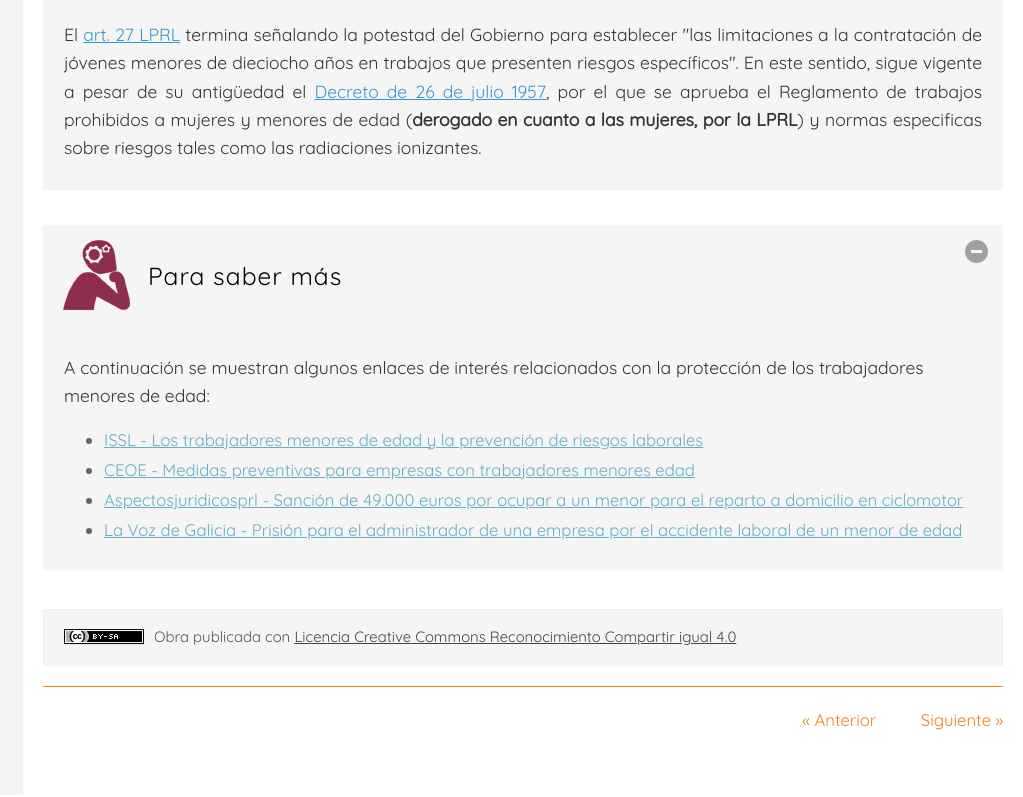
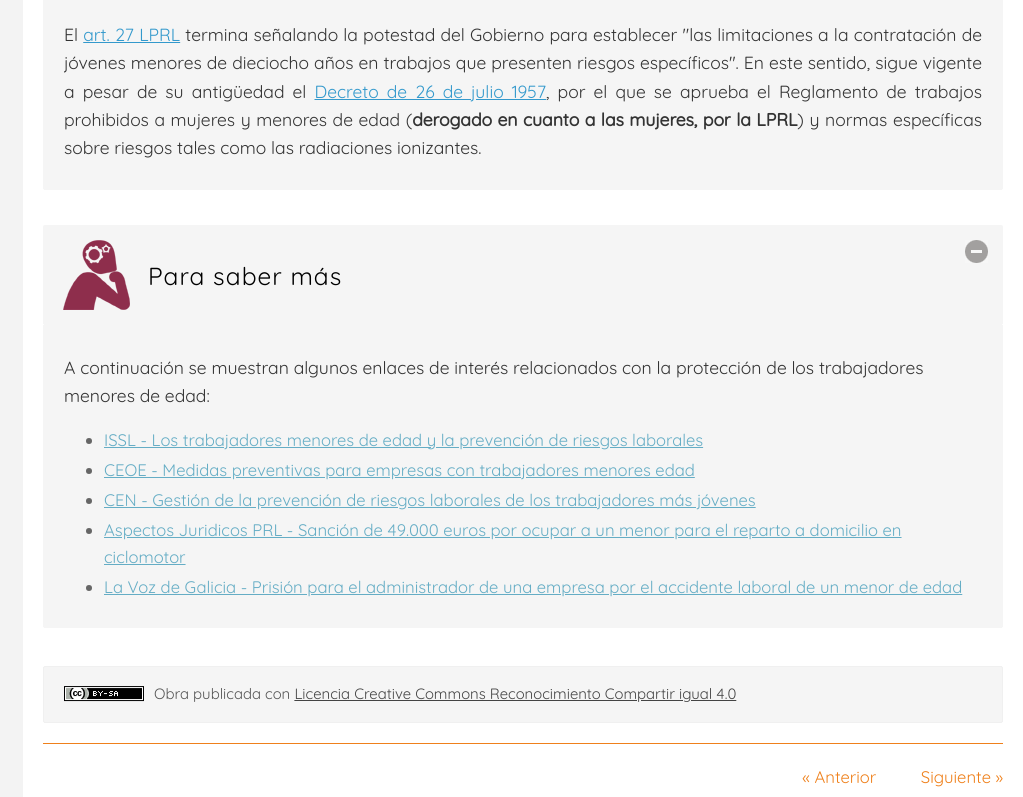
Before and after one commit to joseandressanz/UT-6.-Derechos-y-Deberes-en-Circunstancias-Especiales, a plain HTML site: page 4_proteccin_de_los_menores_de_edad.html in a window 1280 px wide. Shown: the part 1723-2520 px from the top of the page, without its empty margins (257-1280 px from the left). Drawn offline with Linux system fonts and the light colour scheme.

Commit message:
Add files via upload

```diff
--- a/4_proteccin_de_los_menores_de_edad.html
+++ b/4_proteccin_de_los_menores_de_edad.html
@@ -61,7 +61,7 @@
 <div class="iDevice_inner">
 <div class="iDevice_content_wrapper">
 <div id="ta19_140_2" class="block iDevice_content">
-<div class="exe-text"><p style="text-align: justify;">Los trabajadores <strong>menores de edad</strong> también son objeto de especificas medidas de protección en materia preventiva, que se hallan recogidas en el <a href="https://www.boe.es/buscar/act.php?id=BOE-A-1995-24292#a27">art. 27 LPRL</a>. Básicamente, dichas medidas son dos:</p>
+<div class="exe-text"><p style="text-align: justify;">Los trabajadores <strong>menores de edad</strong> también son objeto de específicas medidas de protección en materia preventiva, que se hallan recogidas en el <a href="https://www.boe.es/buscar/act.php?id=BOE-A-1995-24292#a27">art. 27 LPRL</a>. Básicamente, dichas medidas son dos:</p>
 <ol>
 <li style="text-align: justify;"><strong>Evaluación específica</strong> de riesgos.</li>
 <li style="text-align: justify;"><strong>Información a padres o tutores</strong>.</li>
@@ -114,7 +114,7 @@
 <figure class="exe-figure exe-media position-center license-CC-BY-NC-SA" style="width: 480px;"><iframe width="480" height="198" src="https://giphy.com/embed/jwKC0qlOoXmcLDB4vC" class="giphy-embed" allowfullscreen="allowfullscreen"></iframe>
 <figcaption class="figcaption"><a href="https://giphy.com/" target="_blank" class="author" rel="noopener">Giphy</a>. <a href="https://giphy.com/embed/jwKC0qlOoXmcLDB4vC" target="_blank" class="title" rel="noopener"><em>Menores de edad y accidentes</em></a> <span class="license"><span class="sep">(</span><a href="http://creativecommons.org/licenses/?lang=es" rel="license nofollow noopener" target="_blank" title="Creative Commons BY-NC-SA">CC BY-NC-SA</a><span class="sep">)</span></span></figcaption>
 <a href="https://giphy.com/gifs/reaction-mood-jwKC0qlOoXmcLDB4vC"></a></figure>
-<p style="text-align: justify;">El <a href="https://www.boe.es/buscar/act.php?id=BOE-A-1995-24292#a27">art. 27 LPRL</a> termina señalando la potestad del Gobierno para establecer "las limitaciones a la contratación de jóvenes menores de dieciocho años en trabajos que presenten riesgos específicos". En este sentido, sigue vigente a pesar de su antigüedad el <a href="https://www.boe.es/buscar/act.php?id=BOE-A-1957-11398">Decreto de 26 de julio 1957</a>, por el que se aprueba el Reglamento de trabajos prohibidos a mujeres y menores de edad (<strong>derogado en cuanto a las mujeres, por la LPRL</strong>) y normas especificas sobre riesgos tales como las radiaciones ionizantes. </p></div>
+<p style="text-align: justify;">El <a href="https://www.boe.es/buscar/act.php?id=BOE-A-1995-24292#a27">art. 27 LPRL</a> termina señalando la potestad del Gobierno para establecer "las limitaciones a la contratación de jóvenes menores de dieciocho años en trabajos que presenten riesgos específicos". En este sentido, sigue vigente a pesar de su antigüedad el <a href="https://www.boe.es/buscar/act.php?id=BOE-A-1957-11398">Decreto de 26 de julio 1957</a>, por el que se aprueba el Reglamento de trabajos prohibidos a mujeres y menores de edad (<strong>derogado en cuanto a las mujeres, por la LPRL</strong>) y normas específicas sobre riesgos tales como las radiaciones ionizantes. </p></div>
 </div>
 </div>
 </div>
@@ -130,8 +130,9 @@
 <ul>
 <li><span style="font-weight: 400;"><a href="https://drive.google.com/file/d/1QZJLU0z49-QSsbFgd_o42crFNJOrIrhP/view?usp=drive_link">ISSL - Los trabajadores menores de edad y la prevención de riesgos laborales</a></span></li>
 <li><span style="font-weight: 400;"><a href="https://drive.google.com/file/d/1tcS6Rs1GMNADCqVPubba7w7qPGtHU3iy/view?usp=drive_link">CEOE - Medidas preventivas para empresas con trabajadores menores edad</a></span></li>
-<li><span style="font-weight: 400;"><a href="https://aspectosjuridicosprl.blogspot.com/2023/03/sancion-de-49000-euros-por-ocupar-un.html" target="_blank" rel="noopener">Aspectosjuridicosprl - Sanción de 49.000 euros por ocupar a un menor para el reparto a domicilio en ciclomotor</a></span></li>
-<li><span style="font-weight: 400;"><a href="https://www.lavozdegalicia.es/noticia/pontevedra/2024/05/05/prision-accidente-laboral-menor-edad/0003_202405P5C4992.htm" target="_blank" rel="noopener">La Voz de Galicia - Prisión para el administrador de una empresa por el accidente laboral de un menor de edad</a></span></li>
+<li><a href="https://drive.google.com/file/d/1c4NFnXrmyx3udInahQME5-zTlTzzaAr9/view?usp=drive_link">CEN - Gestión de la prevención de riesgos laborales de los trabajadores más jóvenes</a></li>
+<li><span style="font-weight: 400;"><a href="https://aspectosjuridicosprl.blogspot.com/2023/03/sancion-de-49000-euros-por-ocupar-un.html" target="_blank" rel="noopener">Aspectos Juridicos PRL - Sanción de 49.000 euros por ocupar a un menor para el reparto a domicilio en ciclomotor</a></span></li>
+<li><a href="https://www.lavozdegalicia.es/noticia/pontevedra/2024/05/05/prision-accidente-laboral-menor-edad/0003_202405P5C4992.htm">La Voz de Galicia - Prisión para el administrador de una empresa por el accidente laboral de un menor de edad</a></li>
 </ul>
 </div>
 </div>
```
